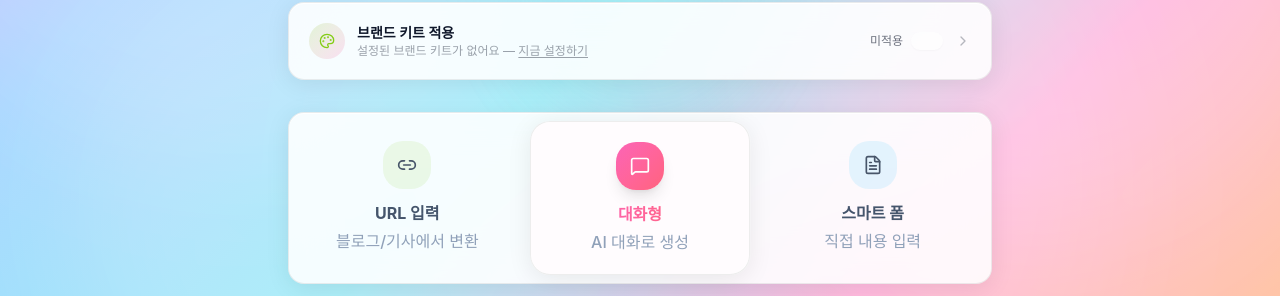
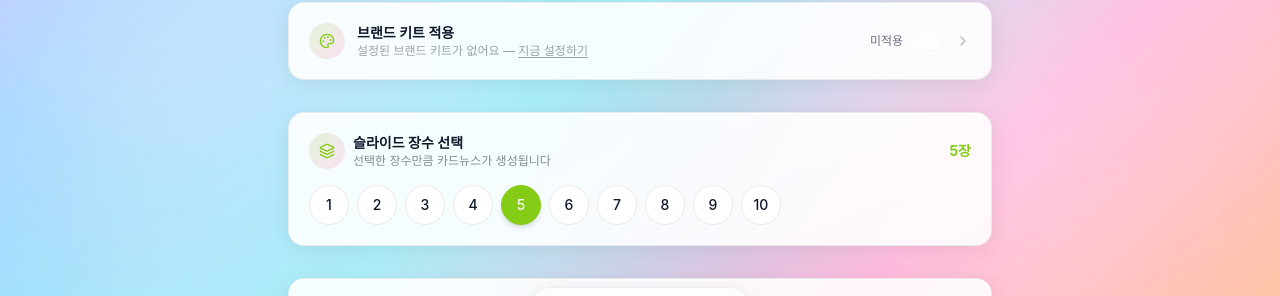
Before and after one commit to hsg761048-art/my-cardnews, a Next.js app: page /create in a window 1280 px wide. Shown: the part 409-705 px from the top of the page. Built offline with nearby package versions, Linux system fonts and the light colour scheme; no server answers; a web font is replaced by a local one.

Commit message:
feat: 슬라이드 장수 선택 기능 추가 (1~10장)

```diff
--- a/app/create/page.tsx
+++ b/app/create/page.tsx
@@ -11,7 +11,7 @@ import { AIProviderSelector } from "@/components/create/ai-provider-selector"
 import { WatercolorBackground } from "@/components/ui/watercolor-background"
 import { Switch } from "@/components/ui/switch"
 import { Label } from "@/components/ui/label"
-import { Palette, ChevronRight } from "lucide-react"
+import { Palette, ChevronRight, Layers } from "lucide-react"
 import Link from "next/link"
 import type { AIProvider } from "@/lib/ai-providers"
 import type { BrandKitData } from "@/app/brand-kit/page"
@@ -28,6 +28,8 @@ export default function CreatePage() {
   const [selectedMode, setSelectedMode] = useState<InputMode>("chat")
   const [isGenerating, setIsGenerating] = useState(false)
   const [generateError, setGenerateError] = useState<string | null>(null)
+
+  const [slideCount, setSlideCount] = useState(5)
 
   // AI Provider 설정
   const [provider, setProvider] = useState<AIProvider>("gemini")
@@ -85,7 +87,7 @@ export default function CreatePage() {
           // 폴백용으로 두 키 모두 전달
           geminiApiKey: (() => { try { return localStorage.getItem("ai-key-gemini") || undefined } catch { return undefined } })(),
           claudeApiKey: (() => { try { return localStorage.getItem("ai-key-claude") || undefined } catch { return undefined } })(),
-          slideCount: 5,
+          slideCount: slideCount,
           // 브랜드 키트 토글이 ON이고 키트가 있을 때만 전달
           brandKit: useBrandKit && brandKit
             ? {
@@ -321,6 +323,38 @@ export default function CreatePage() {
             )}
           </div>
 
+
+          {/* 슬라이드 장수 선택 */}
+          <div className="mb-8">
+            <div className="glass-card rounded-2xl p-5">
+              <div className="flex items-center gap-2 mb-4">
+                <div className="shrink-0 w-9 h-9 rounded-xl bg-gradient-to-br from-primary/20 to-pink-400/20 flex items-center justify-center">
+                  <Layers className="w-4 h-4 text-primary" />
+                </div>
+                <div>
+                  <p className="text-sm font-semibold text-foreground">슬라이드 장수 선택</p>
+                  <p className="text-xs text-foreground/50">선택한 장수만큼 카드뉴스가 생성됩니다</p>
+                </div>
+                <span className="ml-auto text-sm font-bold text-primary">{slideCount}장</span>
+              </div>
+              <div className="flex gap-2 flex-wrap">
+                {Array.from({ length: 10 }, (_, i) => i + 1).map((n) => (
+                  <button
+                    key={n}
+                    onClick={() => setSlideCount(n)}
+                    className={`w-10 h-10 text-sm font-medium rounded-xl border transition-all duration-150 ${
+                      slideCount === n
+                        ? "bg-primary text-white border-primary shadow-md"
+                        : "bg-background text-foreground border-border hover:border-primary hover:text-primary"
+                    }`}
+                  >
+                    {n}
+                  </button>
+                ))}
+              </div>
+            </div>
+          </div>
+
           {/* Mode Selector */}
           <InputModeSelector
             selectedMode={selectedMode}
```
